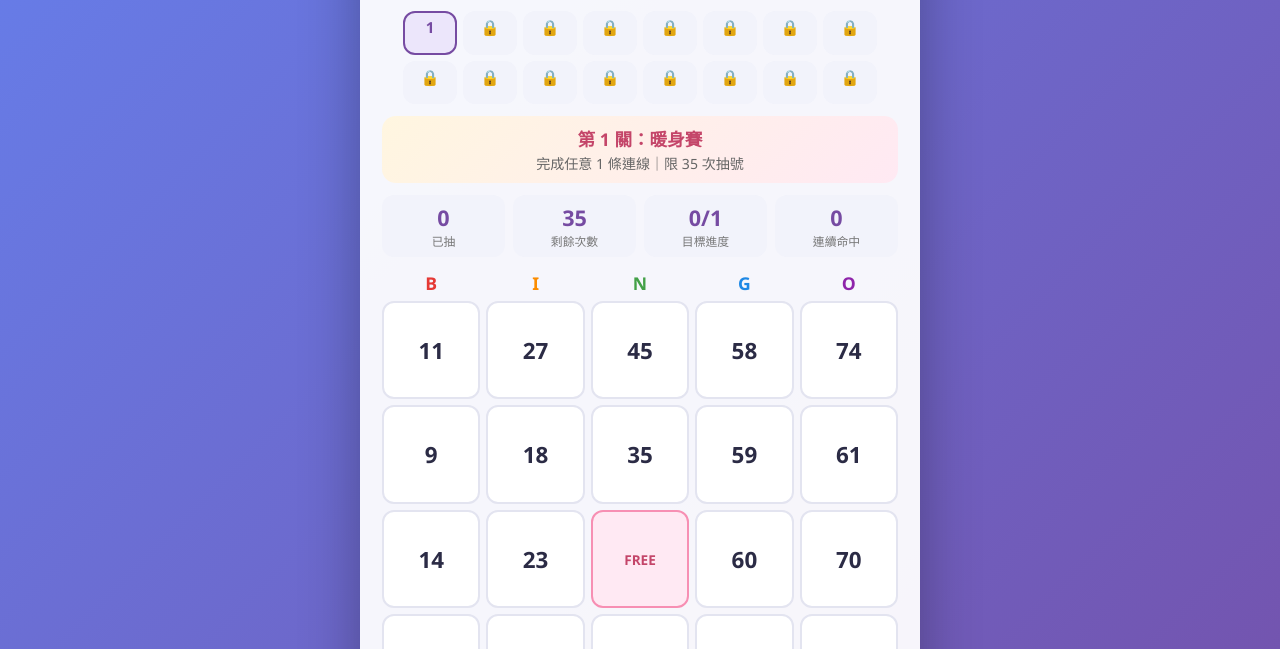
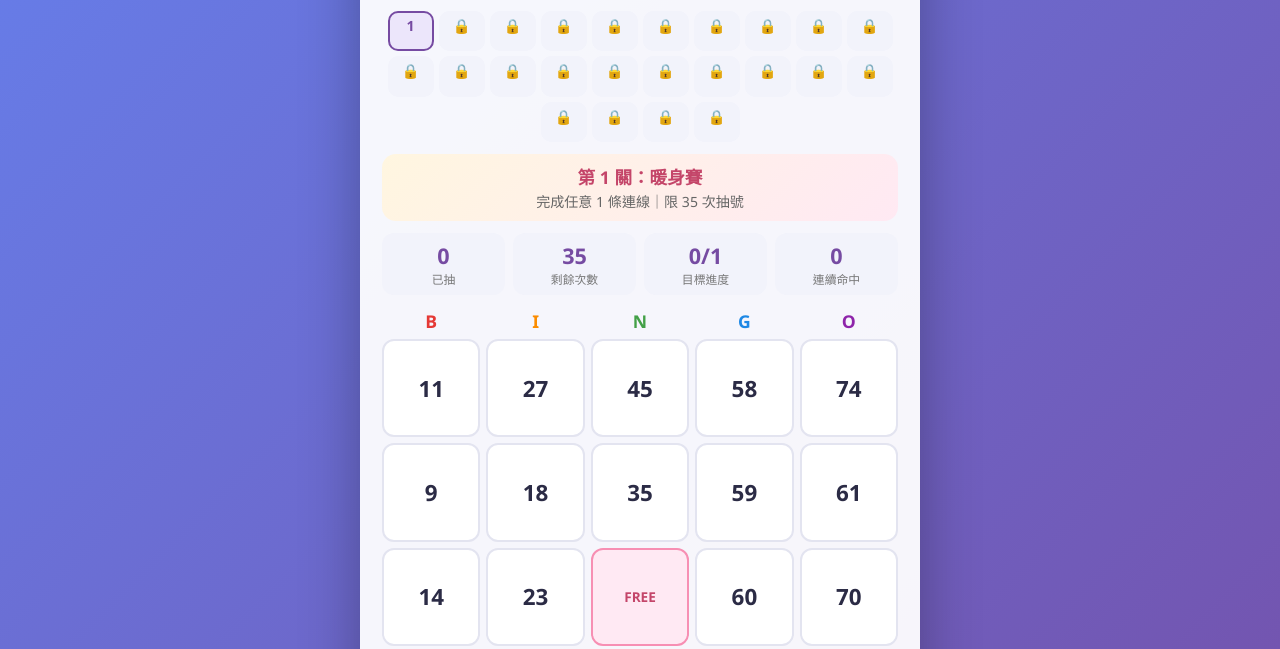
Before and after one commit to rita112025-cpu/bingo-game, a plain HTML site: page index.html in a window 1280 px wide. Shown: the part 127-776 px from the top of the page. Drawn offline with Linux system fonts and the light colour scheme.

Commit message:
新增第 16–23 關，全滿王維持最後一關（第 24 關）
- 閃電、中心方塊、箭頭、五線、Z 字、斑馬紋、王字、米字
- 存檔版本 v3：v1/v2 舊存檔中全滿王的星數搬到第 24 關
- 關卡按鈕縮小，手機寬度一排 6 個
- README 關卡表更新

Co-Authored-By: Claude Opus 5.5 <noreply@anthropic.com>
Claude-Session: https://claude.ai/code/session_01KQXGwnPAoMZVshdUhaJNik

```diff
--- a/index.html
+++ b/index.html
@@ -40,11 +40,11 @@
   }
 
   /* 關卡選擇 */
-  .levels { display: flex; gap: 6px; flex-wrap: wrap; justify-content: center; margin-bottom: 12px; }
+  .levels { display: flex; gap: 5px; flex-wrap: wrap; justify-content: center; margin-bottom: 12px; }
   .lv {
-    width: 54px; padding: 6px 0 4px; border-radius: 12px;
+    width: 46px; padding: 5px 0 3px; border-radius: 10px;
     background: #f2f3fb; color: #764ba2; border: 2px solid transparent;
-    font-size: .95rem; line-height: 1.1;
+    font-size: .88rem; line-height: 1.1;
   }
   .lv small { display: block; font-size: .62rem; color: #f5a623; min-height: .8rem; letter-spacing: -1px; }
   .lv.current { border-color: #764ba2; background: #ece6fb; }
@@ -310,6 +310,15 @@ const LEVELS = [
   { name: 'H 字',    desc: '左右兩條直線＋中間橫線',       type: 'pattern', cells: [0, 5, 10, 15, 20, 4, 9, 14, 19, 24, 11, 12, 13], limit: 56 },
   { name: '棋盤',    desc: '圈滿西洋棋盤的 13 格',         type: 'pattern', cells: [0, 2, 4, 6, 8, 10, 12, 14, 16, 18, 20, 22, 24], limit: 55 },
   { name: '愛心',    desc: '圈出一顆愛心 ❤️',               type: 'pattern', cells: [1, 3, 5, 6, 7, 8, 9, 10, 11, 12, 13, 14, 16, 17, 18, 22], limit: 58 },
+  // 第 16 關起：進階圖形
+  { name: '閃電',    desc: '圈出一道閃電 ⚡',               type: 'pattern', cells: [3, 7, 11, 12, 13, 17, 21], limit: 40 },
+  { name: '中心方塊', desc: '圈滿正中央的 3×3 方塊',        type: 'pattern', cells: [6, 7, 8, 11, 12, 13, 16, 17, 18], limit: 46 },
+  { name: '箭頭',    desc: '圈出一支往上的箭頭 ⬆️',         type: 'pattern', cells: [2, 6, 7, 8, 10, 12, 14, 17, 22], limit: 46 },
+  { name: '五線',    desc: '完成任意 5 條連線',           type: 'lines',   need: 5, limit: 50 },
+  { name: 'Z 字',    desc: '最上排＋斜線＋最下排',         type: 'pattern', cells: [0, 1, 2, 3, 4, 8, 12, 16, 20, 21, 22, 23, 24], limit: 54 },
+  { name: '斑馬紋',  desc: '圈滿第 1、3、5 排',           type: 'pattern', cells: [0, 1, 2, 3, 4, 10, 11, 12, 13, 14, 20, 21, 22, 23, 24], limit: 58 },
+  { name: '王字',    desc: '三條橫線＋中間直線',           type: 'pattern', cells: [0, 1, 2, 3, 4, 10, 11, 12, 13, 14, 20, 21, 22, 23, 24, 7, 17], limit: 60 },
+  { name: '米字',    desc: '十字＋兩條對角線',             type: 'pattern', cells: [10, 11, 12, 13, 14, 2, 7, 17, 22, 0, 6, 18, 24, 4, 8, 16, 20], limit: 60 },
   { name: '全滿王',  desc: '最終關：整張卡片全部圈滿！',   type: 'pattern', cells: Array.from({ length: 25 }, (_, i) => i), limit: 66 },
 ];
 
@@ -325,14 +334,22 @@ const announced = new Set();
 
 /* ---------- 進度儲存（只存在本機瀏覽器） ---------- */
 const SAVE_KEY = 'bingo-progress-v1';
-let save = { v: 2, unlocked: 1, best: {} };
+const SAVE_VERSION = 3;
+let save = { v: SAVE_VERSION, unlocked: 1, best: {} };
 try {
   const s = JSON.parse(localStorage.getItem(SAVE_KEY) || 'null');
   if (s && typeof s.unlocked === 'number') save = { v: s.v, unlocked: s.unlocked, best: s.best || {} };
-  // 舊版（只有 8 關）第 8 關是全滿王，現在移到最後一關：把它的星數搬過去
-  if (s && s.v !== 2){
-    if (save.best[7]) { save.best[15] = save.best[7]; delete save.best[7]; }
-    save.v = 2;
+  // 全滿王一直是最後一關，關卡增加後位置會變：把舊存檔中全滿王的星數搬到目前的最後一關
+  // 存檔版本 v1＝8 關（第 8 關）、v2＝16 關（第 16 關）、v3＝24 關（第 24 關）
+  const FULL_IDX_BY_VERSION = { 1: 7, 2: 15 };
+  if (s && s.v !== SAVE_VERSION){
+    const from = FULL_IDX_BY_VERSION[s.v || 1];
+    const last = LEVELS.length - 1;
+    if (from !== undefined && from !== last && save.best[from]){
+      save.best[last] = save.best[from];
+      delete save.best[from];
+    }
+    save.v = SAVE_VERSION;
     try { localStorage.setItem(SAVE_KEY, JSON.stringify(save)); } catch (e) {}
   }
 } catch (e) {}
```
Also changed, not shown: 1 other file.
